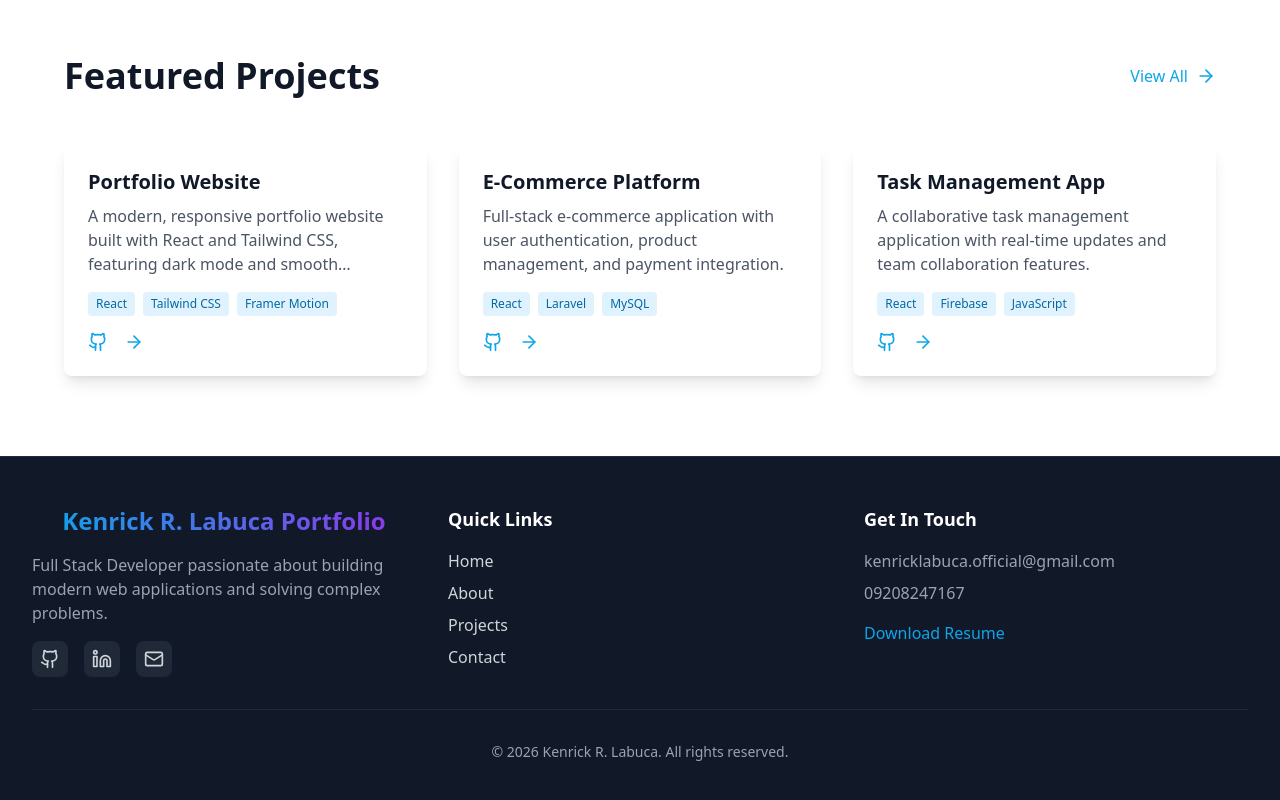
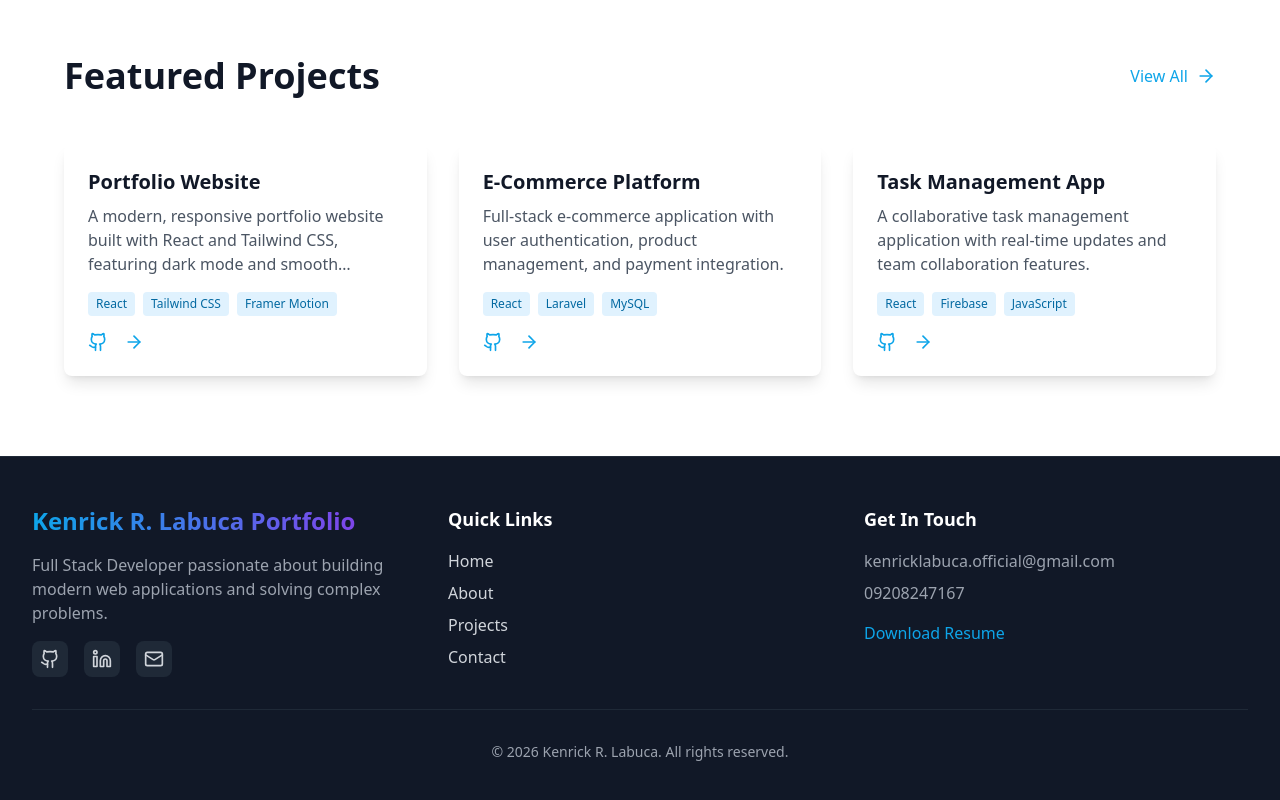
Before and after one commit to KenrickLabuca/kenricklabuca, a React (Vite) app: page / in a window 1280 px wide. Shown: the part 3210-4010 px from the top of the page. Built offline with nearby package versions, Linux system fonts and the light colour scheme.

Commit message:
name align in footer

```diff
--- a/src/components/Footer.jsx
+++ b/src/components/Footer.jsx
@@ -11,7 +11,7 @@ export default function Footer() {
         <div className="grid grid-cols-1 md:grid-cols-3 gap-8 mb-8">
           {/* Brand Section */}
           <div>
-            <h3 className="text-2xl font-bold gradient-text mb-4 text-center">
+            <h3 className="text-2xl font-bold gradient-text mb-4">
               Kenrick R. Labuca Portfolio
             </h3>
             <p className="text-gray-400 mb-4">
```
